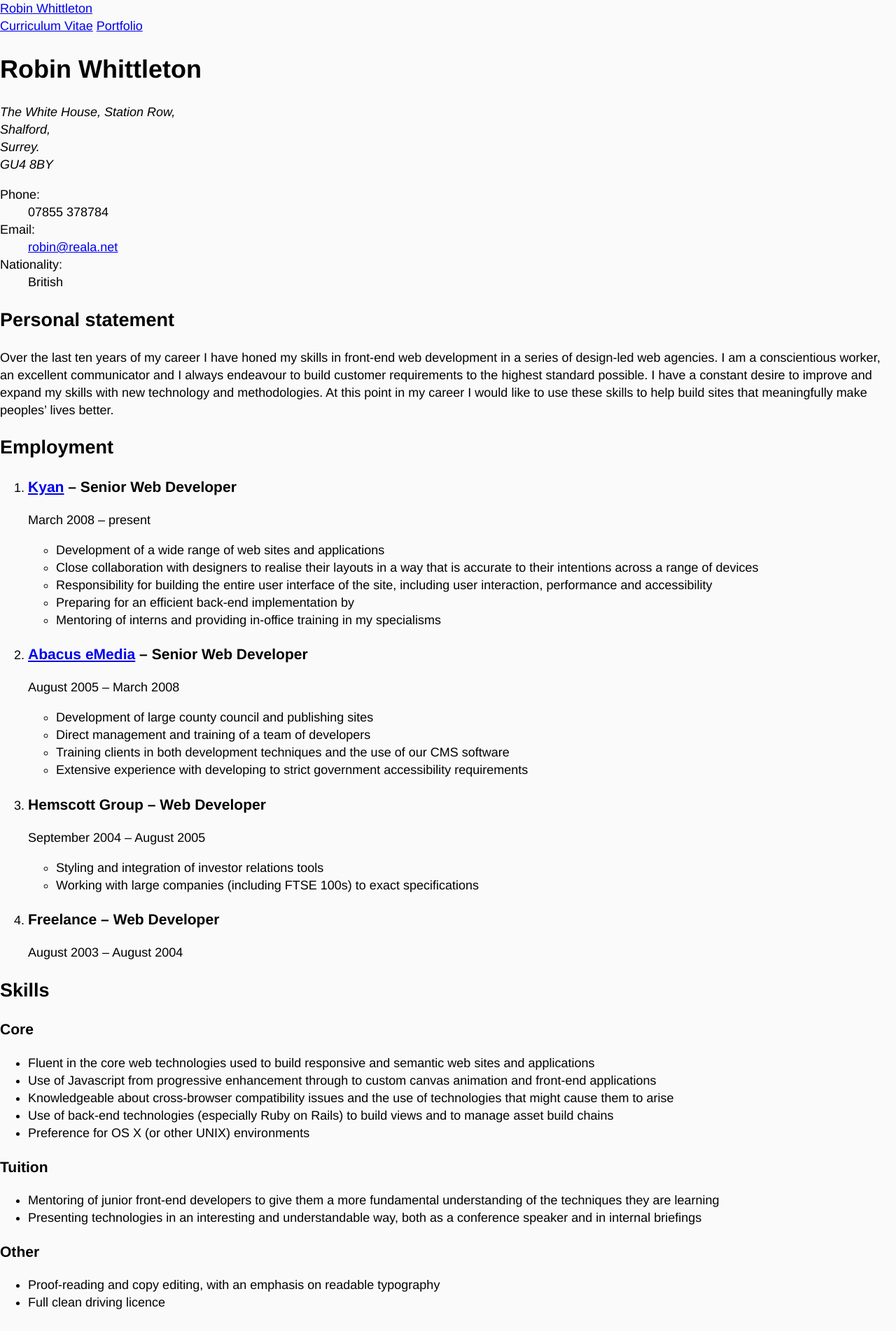
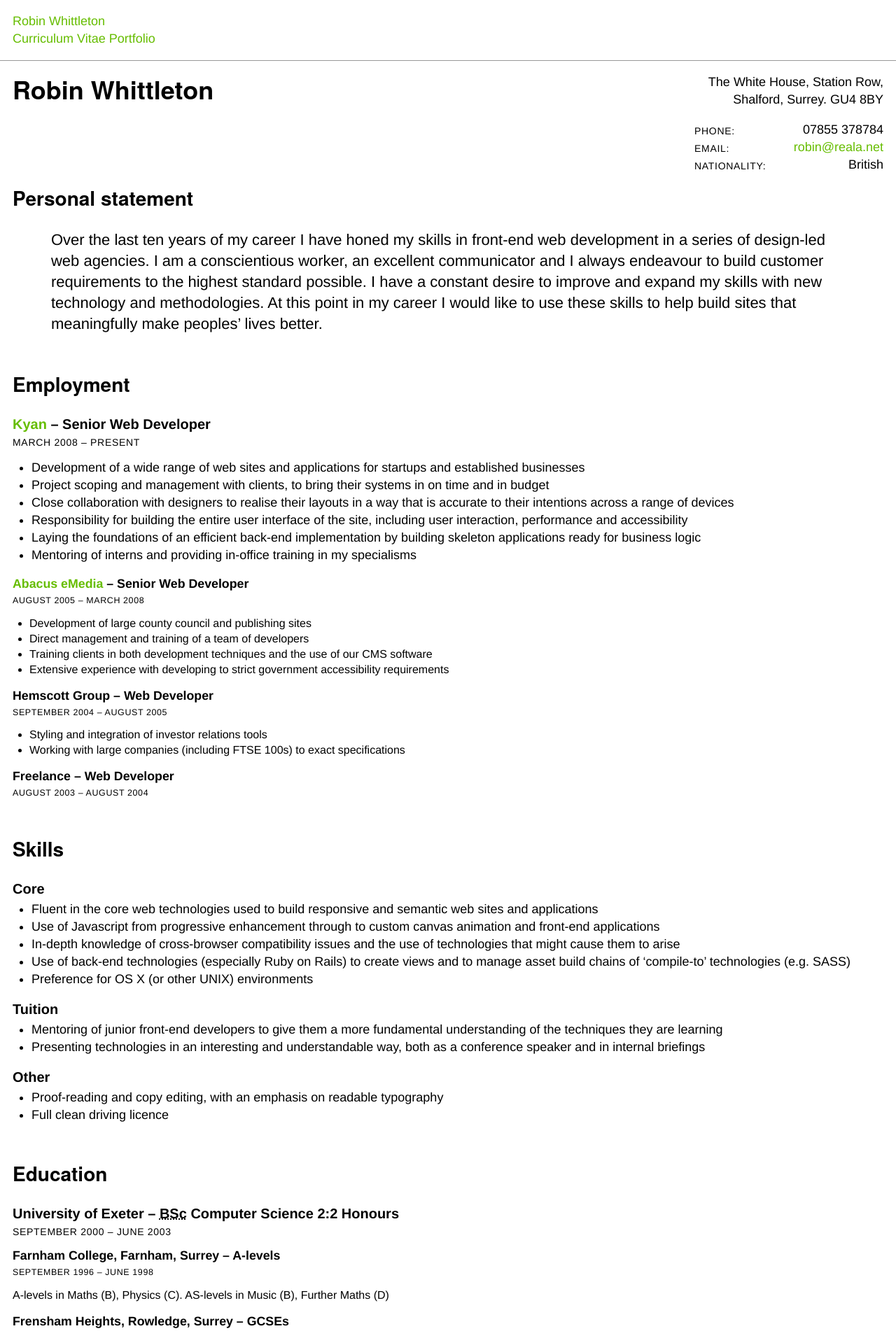
Before and after one commit to robinwhittleton/reala.net, a Jekyll site: the page built from cv.html, in a window 1280 px wide. Shown: the top 1902 px of the page at 70% size. Built offline with Jekyll 4.4.1, drawn with Linux system fonts in a browser that asks for light colours; some of the changed text lies outside the part shown.

Commit message:
Finish CV

```diff
--- a/_sass/_base.scss
+++ b/_sass/_base.scss
@@ -1,26 +1,28 @@
-body { font: 1.125em/1.389 $base-font-family; margin: 0; background: #fafafa; }
+body { font: 1.125em/1.389 $base-font-family; margin: 0; background: #fff; text-rendering: optimizeLegibility; }
+
+h1 { font: 600 2em/1.222 $heading-font-family; font-stretch: condensed; margin: 0 0 1em; }
+h2 { font: 600 1.556em/1.214 $heading-font-family; font-stretch: condensed; margin: 0 0 1em; }
+h3 { font: 700 1.111em/1.2 $base-font-family; margin: 0 0 .25em; }
+
+p { margin: 0 0 1em; }
+
+a { color: $green; text-decoration: none; }
+a:focus, a:hover { text-decoration: underline; }
+
+address { font-style: normal; }
+
+abbr { border: 0; }
+abbr[title] { cursor: help; }
+
+ul, ol { margin: 0 0 1em 1.5em; padding: 0; }
+
+dl { @include clearfix; }
+dt { font-size: .778em; text-transform: uppercase; letter-spacing: .05em; float: left; clear: both; margin: .358em 0 0; padding: 0; }
+dd { float: right; margin: 0; padding: 0; }
 
 
-
-/**
- * Clearfix
- */
-%clearfix {
-
-    &:after {
-        content: "";
-        display: table;
-        clear: both;
-    }
-}
-
-
-
-/**
- * Icons
- */
+// Icons
 .icon {
-
     > svg {
         display: inline-block;
         width: 16px;
--- /dev/null
+++ b/_sass/_cv.scss
@@ -0,0 +1,20 @@
+.vcard { @include clearfix; }
+.vcard>h1 { float: left; white-space: nowrap; }
+.vcard>address { float: right; text-align: right; }
+.vcard>dl { float: right; clear: right; min-width: 15em; }
+
+.cv>section { margin: 0 0 3em; }
+
+.cv ol { list-style: none; margin: 0; padding: 0; }
+.cv ol>li+li { font-size: .889em; line-height: 1.375; }
+.cv ul>li { list-style-type: disc; }
+
+.date { font-size: .778em; text-transform: uppercase; letter-spacing: .05em; }
+
+
+// specific sections
+
+#personal-statement>p { font-size: 1.222em; line-height: 1.364; margin: 0 2.5em 1.5em; }
+
+#portfolio, #references { width: 50%; float: left; }
+#portfolio::after, #references::after { content: none; }
--- a/_sass/_layout.scss
+++ b/_sass/_layout.scss
@@ -1,3 +1,6 @@
-.site-footer { border-top: 1px solid $grey; padding: 1em; }
+.site-header { border-bottom: 1px solid $grey; padding: 1em; }
 
+main { padding: 1em; }
+
+.site-footer { border-top: 1px solid $grey; padding: 1em; clear: both; }
 .social-media-list { margin: 0; padding: 0; list-style: none; }
--- a/css/main.scss
+++ b/css/main.scss
@@ -5,12 +5,23 @@
 
 // Our variables
 $base-font-family: Helvetica Neue, HelveticaNeue, Helvetica, Arial, sans-serif;
+$heading-font-family: "HelveticaNeue-CondensedBold", "HelveticaNeueBoldCondensed", "HelveticaNeue-Bold-Condensed", "Helvetica Neue Bold Condensed", "HelveticaNeueBold", "HelveticaNeue-Bold", "Helvetica Neue Bold", "HelveticaNeue", "Helvetica Neue", 'TeXGyreHerosCnBold', "Helvetica", "Tahoma", "Geneva", "Arial Narrow", "Arial", sans-serif;
 
 $grey: #999;
+$green: #66bd01;
+
+@mixin clearfix {
+	&:after {
+		content: "";
+		display: table;
+		clear: both;
+	}
+}
 
 
 // Import partials from `sass_dir` (defaults to `_sass`)
 @import
-        "base",
-        "layout"
+	"base",
+	"layout",
+	"cv"
 ;
--- a/cv.html
+++ b/cv.html
@@ -4,13 +4,12 @@ title: Curriculum Vitae
 permalink: /cv/
 ---
 
+<section class="cv">
 	<div class="vcard">
 		<h1 class="fn">Robin Whittleton</h1>
 		<address class="adr">
 			<span class="street-address">The White House, Station Row</span>,<br/>
-		<span class="locality">Shalford</span>,<br/>
-		<span class="region">Surrey</span>.<br/>
-		<span class="postal-code">GU4 8BY</span>
+			<span class="locality">Shalford</span>,	<span class="region">Surrey</span>.	<span class="postal-code">GU4 8BY</span>
 		</address>
 		<dl>
 			<dt>Phone:</dt>
@@ -37,18 +36,19 @@ permalink: /cv/
 		<ol>
 			<li>
 				<h3><a href="http://kyan.com">Kyan</a> – Senior Web Developer</h3>
-			<p><time datetime="2008-03">March 2008</time> – present</p>
+				<p class="date"><time datetime="2008-03">March 2008</time> – present</p>
 				<ul>
-				<li>Development of a wide range of web sites and applications</li>
+					<li>Development of a wide range of web sites and applications for startups and established businesses</li>
+					<li>Project scoping and management with clients, to bring their systems in on time and in budget</li>
 					<li>Close collaboration with designers to realise their layouts in a way that is accurate to their intentions across a range of devices</li>
 					<li>Responsibility for building the entire user interface of the site, including user interaction, performance and accessibility</li>
-				<li>Preparing for an efficient back-end implementation by
+					<li>Laying the foundations of an efficient back-end implementation by building skeleton applications ready for business logic</li>
 					<li>Mentoring of interns and providing in-office training in my specialisms</li>
 				</ul>
 			</li>
 			<li>
 				<h3><a href="http://abacusemedia.com">Abacus eMedia</a> – Senior Web Developer</h3>
-			<p><time datetime="2005-08">August 2005</time> – <time datetime="2008-03">March 2008</time></p>
+				<p class="date"><time datetime="2005-08">August 2005</time> – <time datetime="2008-03">March 2008</time></p>
 				<ul>
 					<li>Development of large county council and publishing sites</li>
 					<li>Direct management and training of a team of developers</li>
@@ -58,7 +58,7 @@ permalink: /cv/
 			</li>
 			<li>
 				<h3>Hemscott Group – Web Developer</h3>
-			<p><time datetime="2004-09">September 2004</time> – <time datetime="2005-08">August 2005</time></p>
+				<p class="date"><time datetime="2004-09">September 2004</time> – <time datetime="2005-08">August 2005</time></p>
 				<ul>
 					<li>Styling and integration of investor relations tools</li>
 					<li>Working with large companies (including FTSE 100s) to exact specifications</li>
@@ -66,7 +66,7 @@ permalink: /cv/
 			</li>
 			<li>
 				<h3>Freelance – Web Developer</h3>
-			<p><time datetime="2003-08">August 2003</time> – <time datetime="2004-08">August 2004</time></p>
+				<p class="date"><time datetime="2003-08">August 2003</time> – <time datetime="2004-08">August 2004</time></p>
 			</li>
 		</ol>
 	</section>
@@ -77,8 +77,8 @@ permalink: /cv/
 		<ul>
 			<li>Fluent in the core web technologies used to build responsive and semantic web sites and applications</li>
 			<li>Use of Javascript from progressive enhancement through to custom canvas animation and front-end applications</li>
-		<li>Knowledgeable about cross-browser compatibility issues and the use of technologies that might cause them to arise</li>
-		<li>Use of back-end technologies (especially Ruby on Rails) to build views and to manage asset build chains</li>
+			<li>In-depth knowledge of cross-browser compatibility issues and the use of technologies that might cause them to arise</li>
+			<li>Use of back-end technologies (especially Ruby on Rails) to create views and to manage asset build chains of ‘compile-to’ technologies (e.g. SASS)</li>
 			<li>Preference for OS X (or other UNIX) environments</li>
 		</ul>
 		<h3>Tuition</h3>
@@ -98,27 +98,28 @@ permalink: /cv/
 		<ol>
 			<li>
 				<h3>University of Exeter – <abbr title="Batchelor of Science">BSc</abbr> Computer Science 2:2 Honours</h3>
-			<p><time datetime="2000-09">September 2000</time> – <time datetime="2003-06">June 2003</time></p>
+				<p class="date"><time datetime="2000-09">September 2000</time> – <time datetime="2003-06">June 2003</time></p>
 			</li>
 			<li>
 				<h3>Farnham College, Farnham, Surrey – A-levels</h3>
-			<p><time datetime="1996-09">September 1996</time> – <time datetime="1998-06">June 1998</time></p>
+				<p class="date"><time datetime="1996-09">September 1996</time> – <time datetime="1998-06">June 1998</time></p>
 				<p>A-levels in Maths (B), Physics (C). AS-levels in Music (B), Further Maths (D)</p>
 			</li>
 			<li>
 				<h3>Frensham Heights, Rowledge, Surrey – GCSEs</h3>
-			<p><time datetime="1992-09">September 1992</time> – <time datetime="1996-06">June 1996</time></p>
+				<p class="date"><time datetime="1992-09">September 1992</time> – <time datetime="1996-06">June 1996</time></p>
 				<p>10 GCSEs (A grade average) including Maths (A*), German (A*), Art (A), Sciences (double A), French (A)</p>
 			</li>
 		</ol>
 	</section>
 
 	<section id="portfolio">
-	<h2>Portfolio of example projects</h2>
-	<p>Please visit <a href="http://reala.net/">reala.net</a> for examples of recent work.</p>
+		<h2>Recent portfolio</h2>
+		<p>Please visit <a href="http://www.reala.net/">www.reala.net</a> for examples of recent work.</p>
 	</section>
 
 	<section id="references">
 		<h2>References</h2>
 		<p>References supplied upon request.</p>
 	</section>
+</section>
```
Lines whose indentation alone changed are shown as unchanged.
